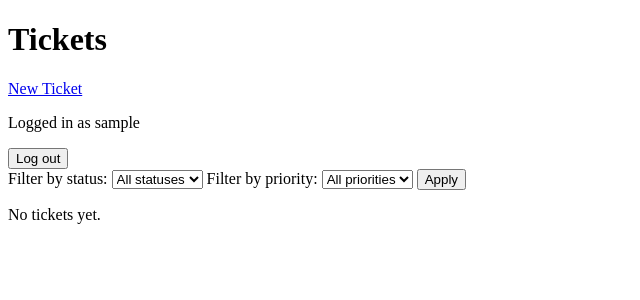
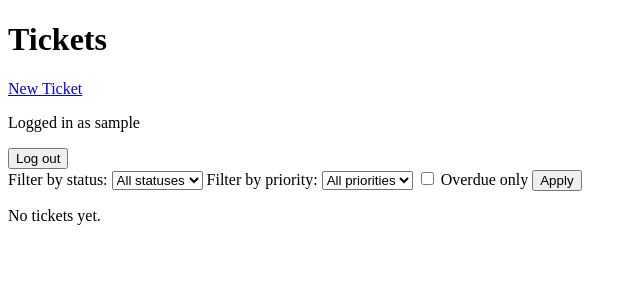
Before and after one commit to aaronrine/django-ticket-tracker, a Django app: page /tickets/ in a window 1280 px wide. Shown: the top 300 px of the page, without its empty margins (0-640 px from the left). Run offline with Django 5.2, Linux system fonts and the light colour scheme; the visitor is signed in with stand-in values (Sample User, id 1); data that the repository does not hold is empty.

Commit message:
add overdue filter

```diff
--- a/tickets/templates/tickets/ticket_list.html
+++ b/tickets/templates/tickets/ticket_list.html
@@ -40,6 +40,10 @@
             </option>
             {% endfor %}
         </select>
+        <label for="overdue">
+            <input type="checkbox" name="overdue" id="overdue" value="1" {% if selected_overdue == "1" %}checked{% endif %}>
+            Overdue only
+        </label>
 
         <button type="submit">Apply</button>
     </form>
--- a/tickets/views.py
+++ b/tickets/views.py
@@ -3,11 +3,13 @@ from django.contrib.auth.decorators import login_required
 
 from .forms import TicketForm
 from .models import Ticket
+from django.utils import timezone
 
 @login_required
 def ticket_list(request):
     status = request.GET.get("status")
     priority = request.GET.get("priority")
+    overdue = request.GET.get("overdue")
 
     tickets = Ticket.objects.all()
 
@@ -15,13 +17,26 @@ def ticket_list(request):
         tickets = tickets.filter(status=status)
     if priority:
         tickets = tickets.filter(priority=priority)
+    if overdue == "1":
+        tickets = tickets.filter(
+            due_date__lt=timezone.localdate()
+        ).exclude(
+            status=Ticket.Status.CLOSED
+        )
 
     tickets = tickets.order_by("due_date")
 
     return render(
         request,
         "tickets/ticket_list.html",
-        {"tickets": tickets, "status_choices": Ticket.Status.choices, "selected_status": status, "priority_choices": Ticket.Priority.choices, "selected_priority": priority},
+        {
+            "tickets": tickets,
+            "status_choices": Ticket.Status.choices,
+            "selected_status": status,
+            "priority_choices": Ticket.Priority.choices,
+            "selected_priority": priority,
+            "selected_overdue": overdue,
+        },
     )
 
 @login_required
```
